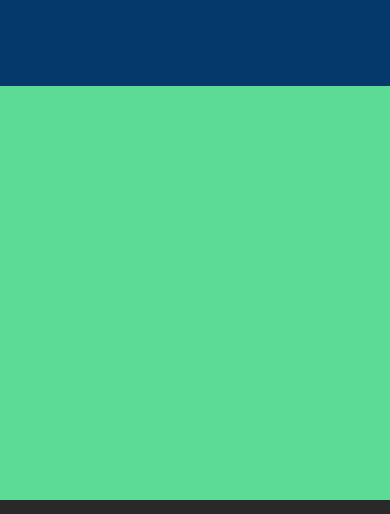
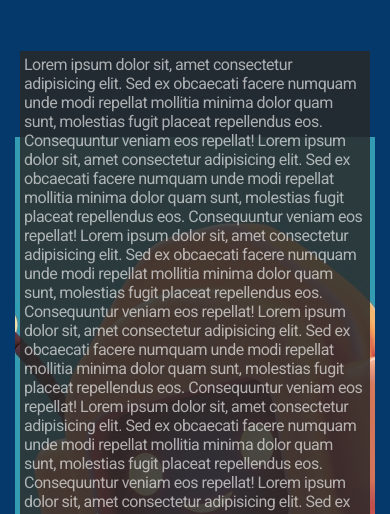
Before and after one commit to COLOMBO72/AKTIV, a plain HTML site: page about_us.html in a window 390 px wide. Shown: the part 205-719 px from the top of the page. Drawn offline with Linux system fonts and the light colour scheme.

Commit message:
created page about company

```diff
--- a/about_us.html
+++ b/about_us.html
@@ -16,7 +16,6 @@
         <a href="./index.html" class="logo"><strong>АКТИВ</strong></a>
         <ul class="nav-list">
           <li class="nav-list__item"><a href="./about_us.html" class="nav-list__link nav-list__link--active">О компании</a></li>
-          <li class="nav-list__item"><a href="#" class="nav-list__link">Услуги</a></li>
           <li class=" nav-list__item"><a href="./contacts.html" class="nav-list__link">Контакты</a></li>
         </ul>
         <ul class="nav-list">
@@ -32,7 +31,20 @@
 
   <main class="section">
     <div class="container">
-      <h2 class="title-1">О КОМПАНИИ</h2>
+      <h2 class="title-1">АКТИВ</h2>
+      <div class="info_about_company">
+        <p>Lorem ipsum dolor sit, amet consectetur adipisicing elit. Sed ex obcaecati facere numquam unde modi repellat mollitia minima dolor quam sunt, molestias fugit placeat repellendus eos. Consequuntur veniam eos repellat!
+          Lorem ipsum dolor sit, amet consectetur adipisicing elit. Sed ex obcaecati facere numquam unde modi repellat mollitia minima dolor quam sunt, molestias fugit placeat repellendus eos. Consequuntur veniam eos repellat!
+          Lorem ipsum dolor sit, amet consectetur adipisicing elit. Sed ex obcaecati facere numquam unde modi repellat mollitia minima dolor quam sunt, molestias fugit placeat repellendus eos. Consequuntur veniam eos repellat!
+          Lorem ipsum dolor sit, amet consectetur adipisicing elit. Sed ex obcaecati facere numquam unde modi repellat mollitia minima dolor quam sunt, molestias fugit placeat repellendus eos. Consequuntur veniam eos repellat!
+          Lorem ipsum dolor sit, amet consectetur adipisicing elit. Sed ex obcaecati facere numquam unde modi repellat mollitia minima dolor quam sunt, molestias fugit placeat repellendus eos. Consequuntur veniam eos repellat!
+          Lorem ipsum dolor sit, amet consectetur adipisicing elit. Sed ex obcaecati facere numquam unde modi repellat mollitia minima dolor quam sunt, molestias fugit placeat repellendus eos. Consequuntur veniam eos repellat!
+          Lorem ipsum dolor sit, amet consectetur adipisicing elit. Sed ex obcaecati facere numquam unde modi repellat mollitia minima dolor quam sunt, molestias fugit placeat repellendus eos. Consequuntur veniam eos repellat!
+          Lorem ipsum dolor sit, amet consectetur adipisicing elit. Sed ex obcaecati facere numquam unde modi repellat mollitia minima dolor quam sunt, molestias fugit placeat repellendus eos. Consequuntur veniam eos repellat!
+          Lorem ipsum dolor sit, amet consectetur adipisicing elit. Sed ex obcaecati facere numquam unde modi repellat mollitia minima dolor quam sunt, molestias fugit placeat repellendus eos. Consequuntur veniam eos repellat!
+          Lorem ipsum dolor sit, amet consectetur adipisicing elit. Sed ex obcaecati facere numquam unde modi repellat mollitia minima dolor quam sunt, molestias fugit placeat repellendus eos. Consequuntur veniam eos repellat!
+          Lorem ipsum dolor sit, amet consectetur adipisicing elit. Sed ex obcaecati facere numquam unde modi repellat mollitia minima dolor quam sunt, molestias fugit placeat repellendus eos. Consequuntur veniam eos repellat!</p>
+      </div>
     </div>
   </main>
   <footer class="footer">
--- a/main.css
+++ b/main.css
@@ -367,6 +367,31 @@ body {
   }
 } */
 
+/*ABOUT US PAGE*/
+
+.info_about_company{
+  background-color: var(--dark-bg);
+  background-image: url('./img/about_company.jpg');
+  background-repeat: no-repeat;
+  background-size: auto;
+  background-position: center center;
+  padding: 30px;
+  display: flex;
+  justify-content: center;
+  align-items: center;
+  width: 100%;
+}
+.info_about_company p{
+  background-color: #292929d8;
+  color: rgba(255, 255, 255, 0.623);
+  padding: 20px;
+}
+
+/*CONTACTS PAGE*/
+
+
+
+/* ADAPTATION FOR LITTLE SIZES*/
 
 @media (max-width: 530px) {
   .nav {
@@ -416,4 +441,17 @@ body {
   .copyright {
     font-size: 14px;
   }
+  .info_about_company{
+    background-color: var(--dark-bg);
+    background-image: url('./img/about_company.jpg');
+    background-repeat: no-repeat;
+    background-size: auto;
+    background-position: center center;
+    padding: 5px;
+  }
+  .info_about_company p{
+    background-color: #292929d8;
+    color: rgba(255, 255, 255, 0.623);
+    padding: 4px;
+  }
 }
```
Also changed, not shown: contacts.html (+5 -1 lines), index.html (+0 -2 lines), img/about_company.jpg (added).
